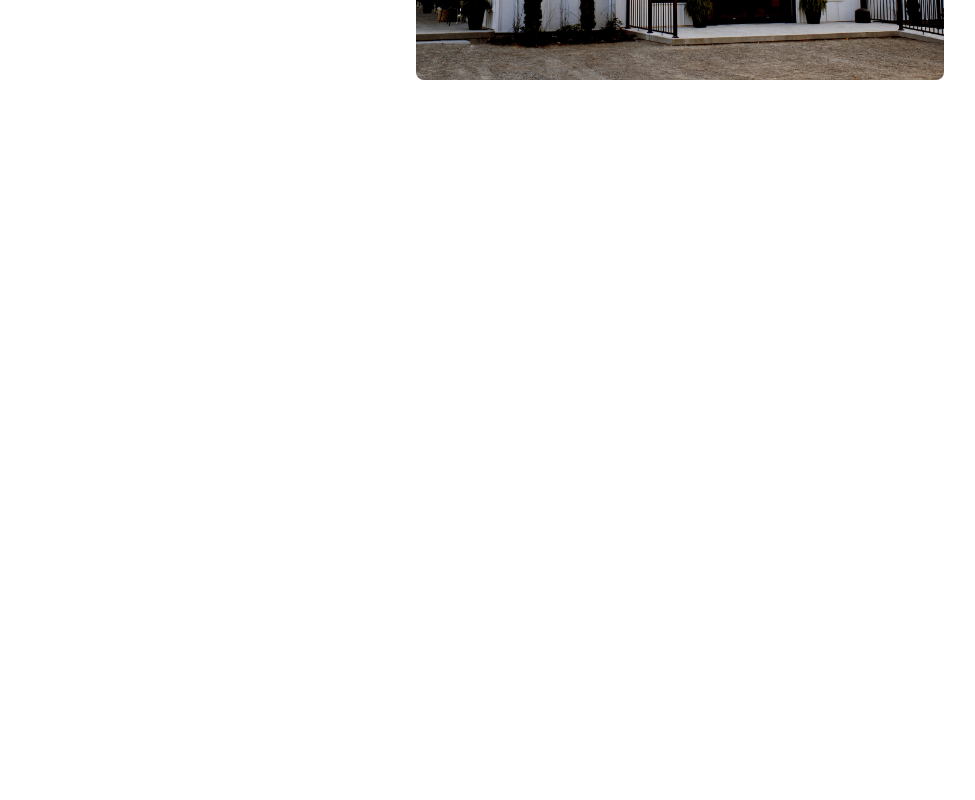
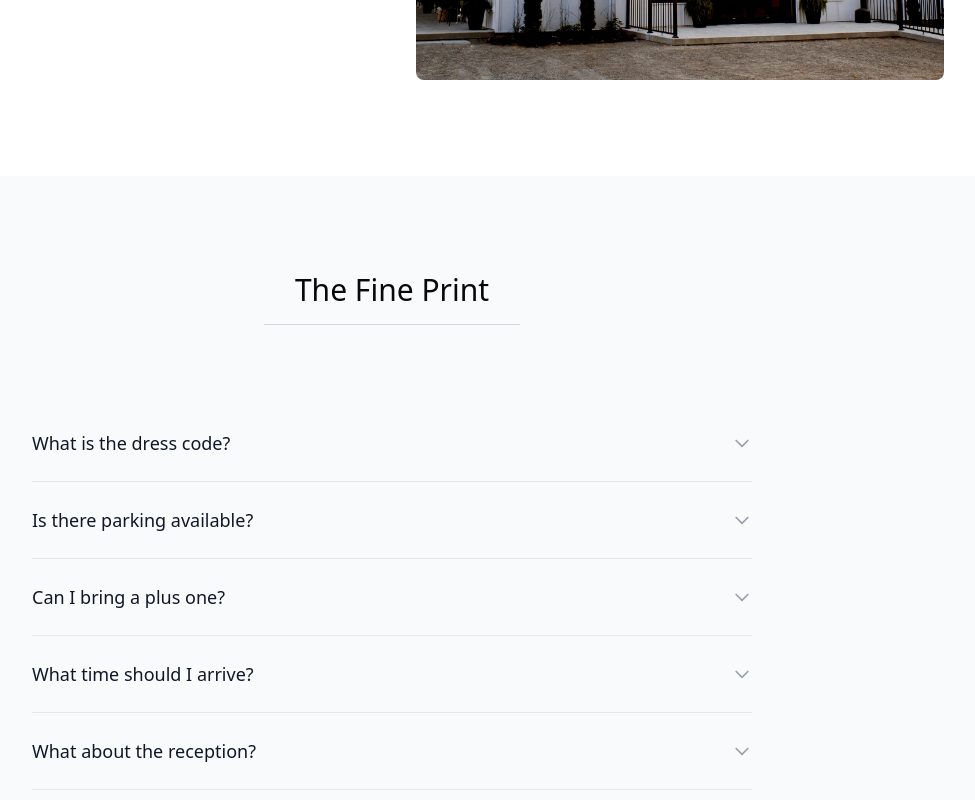
Before and after one commit to jhnbkr/amanda-john-wedding, a Next.js app: page / in a window 1280 px wide. Shown: the part 1449-2249 px from the top of the page, without its empty margins (248-1223 px from the left). Before the commit the page ends 1625 px from the top, so only its background shows below. Built offline with nearby package versions, Linux system fonts and the light colour scheme; a web font is replaced by a local one.

Commit message:
feat: add `FAQ` section (w/ placeholders)

```diff
--- /dev/null
+++ b/src/app/components/FAQ.tsx
@@ -0,0 +1,92 @@
+"use client";
+
+import { useRef, useState } from "react";
+
+import IconChevronDown from "../icons/IconChevronDown";
+import SectionHeading from "./SectionHeading";
+
+interface Question {
+  id: string;
+  title: string;
+  answer: string;
+}
+
+const QUESTIONS: Question[] = [
+  {
+    id: "what-is-the-dress-code",
+    title: "What is the dress code?",
+    answer:
+      "Semi-formal attire is requested. For gentlemen, a suit and tie. For ladies, cocktail dresses or formal attire.",
+  },
+  {
+    id: "is-there-parking-available",
+    title: "Is there parking available?",
+    answer: "Yes, complimentary parking is available at the venue.",
+  },
+  {
+    id: "can-i-bring-a-plus-one",
+    title: "Can I bring a plus one?",
+    answer: "Please check your invitation for the number of seats reserved in your name.",
+  },
+  {
+    id: "what-time-should-i-arrive",
+    title: "What time should I arrive?",
+    answer: "We recommend arriving 15-20 minutes before the ceremony begins at 4:00 PM.",
+  },
+  {
+    id: "what-about-the-reception",
+    title: "What about the reception?",
+    answer: "The reception will follow immediately after the ceremony at the same beautiful location.",
+  },
+];
+
+export default function FAQ() {
+  return (
+    <section id="faq" className="py-24 bg-gray-50">
+      <div className="max-w-3xl mx-auto px-6">
+        <SectionHeading>The Fine Print</SectionHeading>
+        <div>
+          {QUESTIONS.map((question, index) => (
+            <QuestionItem key={index} id={question.id} title={question.title} answer={question.answer} />
+          ))}
+        </div>
+      </div>
+    </section>
+  );
+}
+
+const QuestionItem = ({ id, title, answer }: Question) => {
+  const [isOpen, setIsOpen] = useState(false);
+  const contentRef = useRef<HTMLDivElement>(null);
+  const contentId = `question-${id}`;
+  const buttonId = `${contentId}-button`;
+
+  return (
+    <div className="border-b border-gray-200 py-6">
+      <button
+        id={buttonId}
+        aria-expanded={isOpen}
+        aria-controls={contentId}
+        onClick={() => setIsOpen(!isOpen)}
+        className="flex justify-between items-center w-full text-left cursor-pointer"
+      >
+        <span className="text-lg text-gray-900 hover:text-gray-600 transition-colors">{title}</span>
+        <IconChevronDown
+          className={`w-5 h-5 text-gray-400 transition-transform duration-200 ${isOpen ? "rotate-180" : ""}`}
+        />
+      </button>
+      <div
+        id={contentId}
+        role="region"
+        aria-labelledby={buttonId}
+        ref={contentRef}
+        className="transition-all duration-300 overflow-hidden"
+        style={{
+          maxHeight: isOpen ? `${contentRef.current?.scrollHeight}px` : "0px",
+        }}
+      >
+        <div className="pt-4 text-gray-600 leading-relaxed">{answer}</div>
+      </div>
+    </div>
+  );
+};
--- a/src/app/page.tsx
+++ b/src/app/page.tsx
@@ -1,6 +1,7 @@
 "use client";
 
 import Details from "./components/Details";
+import FAQ from "./components/FAQ";
 import Hero from "./components/Hero";
 
 export default function Home() {
@@ -8,6 +9,7 @@ export default function Home() {
     <main>
       <Hero />
       <Details />
+      <FAQ />
     </main>
   );
 }
```
